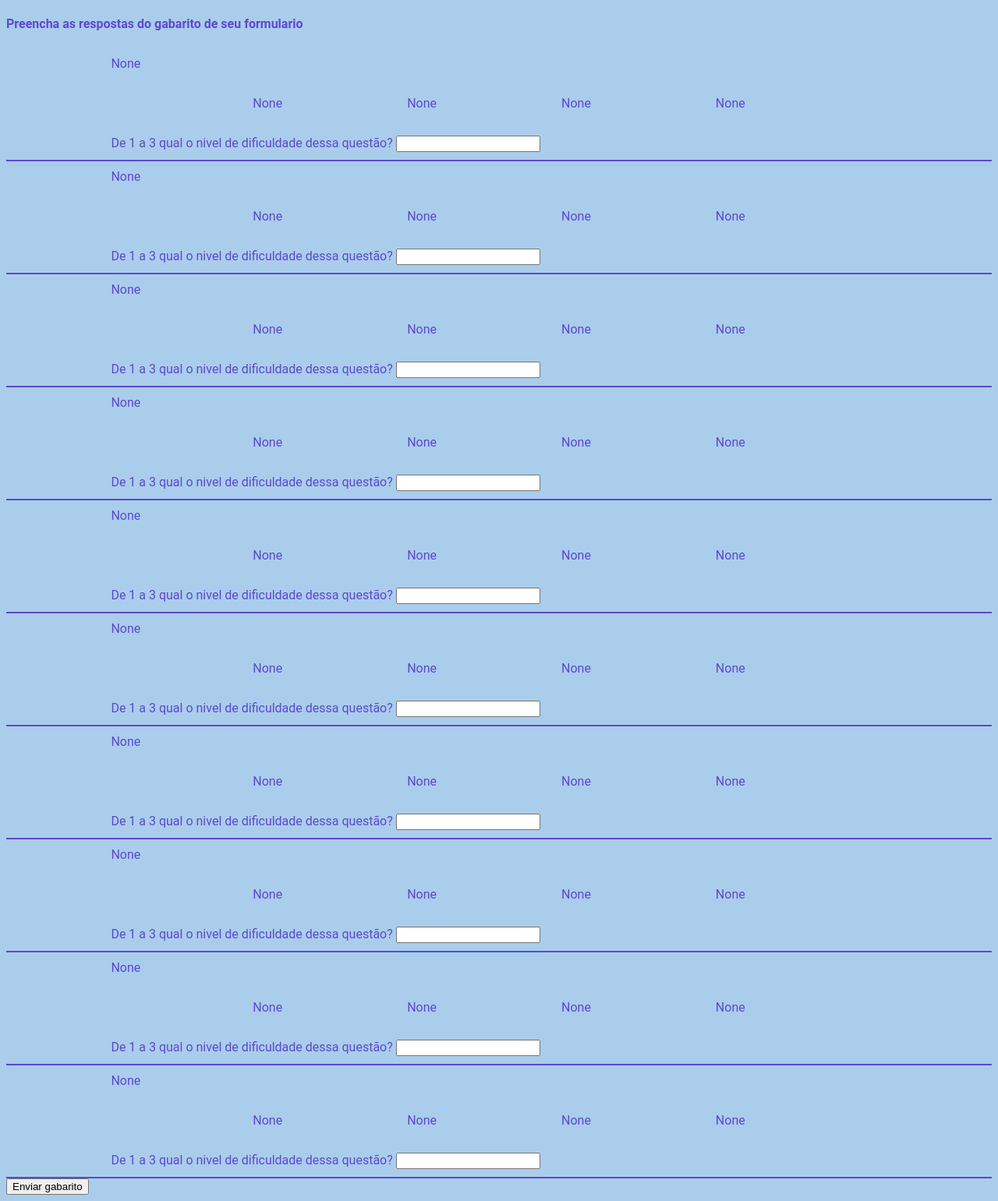
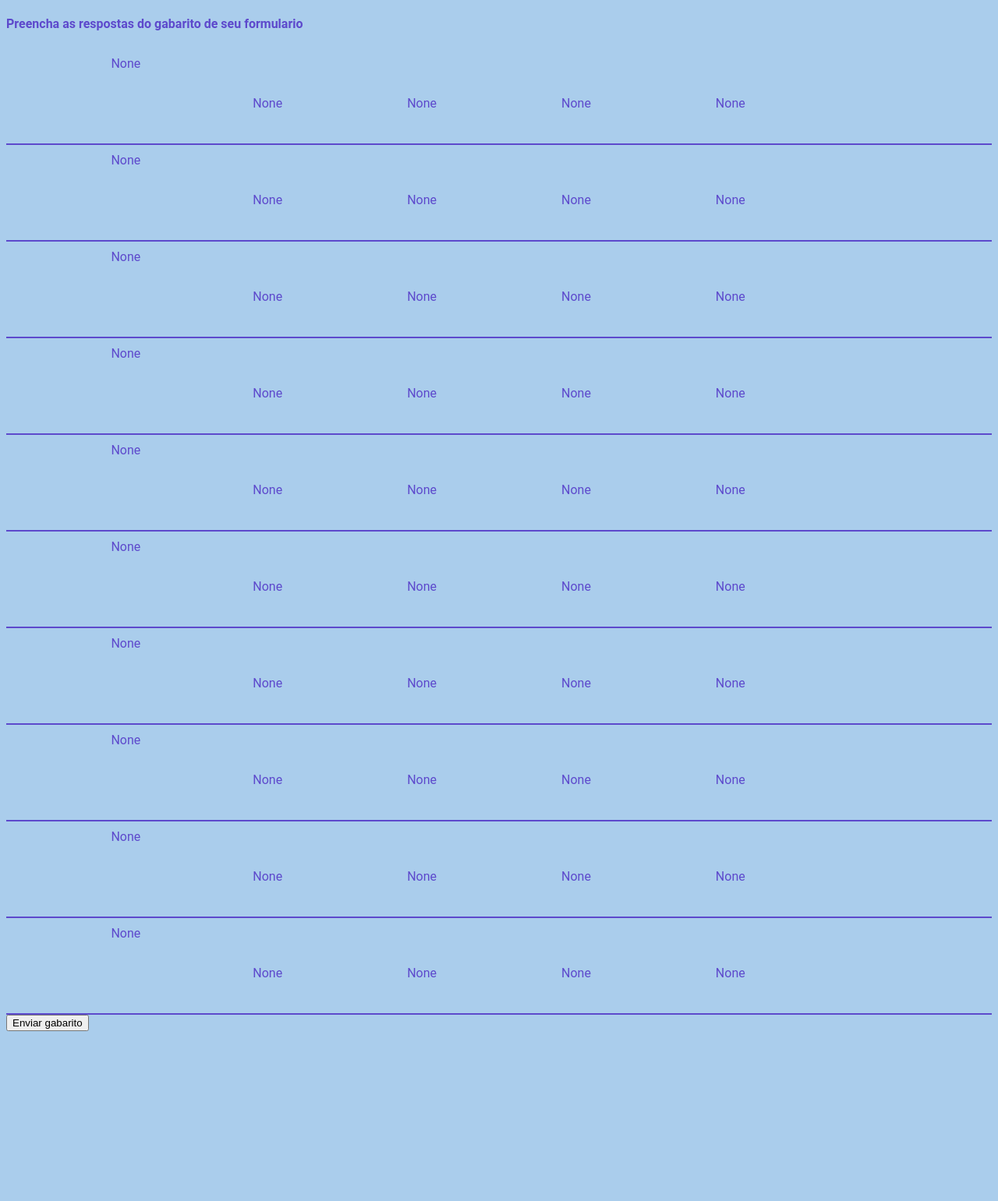
Before and after one commit to vitor-ximenes-oliveira/SAE, a Django app: page /gabaritoFormulario in a window 1280 px wide. Shown: the whole page at 78% size. After the commit the page ends 1323 px from the top, so only its background shows below. Run offline with Django 3.2, Linux system fonts and the light colour scheme; data that the repository does not hold is empty.

Commit message:
ajustes piloto3

```diff
--- a/SAE/SAE/urls.py
+++ b/SAE/SAE/urls.py
@@ -43,5 +43,6 @@
     path('gabaritoFormulario', views.gabaritoFormulario),
     path('telaAluno/<int:ra>', views.telaAluno, name='telaAluno'),
     path('preencherGabarito/<int:idProfessor', views.preencherGabarito),
+    path('telaAluno', views.telaAluno, name="telaAluno"),
     url(r'^editar_classe/(?P<idProfessor>[0-9]*)',views.editar_classe,name="editar_classe"),
 ]+static(settings.MEDIA_URL, document_root=settings.MEDIA_ROOT)
--- a/SAE/website/templates/gabaritoFormulario.html
+++ b/SAE/website/templates/gabaritoFormulario.html
@@ -27,8 +27,7 @@
                 <input type="radio" class="btn btn-check" id="radio4" name="btn-radio" value={{alternativaDquestao1}} minlength="1" required/>
                 <label class="btn" for="radio4">{{alternativaDquestao1}}</label>
             </div>
-        <label class="txt" for="text1">De 1 a 3 qual o nivel de dificuldade dessa questão?</label>
-        <input type="text" class="text_field" id="text1" name="text1"  minlength="1" required />
+
     </div>
 
     <div class="container_form">
@@ -43,8 +42,7 @@
                 <input type="radio" class="btn btn-check" id="radio8" name="btn-radio2" value={{alternativaDquestao2}} minlength="1" required/>
                 <label class="btn" for="radio8">{{alternativaDquestao2}}</label>
             </div>
-        <label class="txt" for="text2">De 1 a 3 qual o nivel de dificuldade dessa questão?</label>
-        <input type="text" class="text_field" id="text2" name="text2"  minlength="1" required />
+
     </div>
 
     <div class="container_form">
@@ -59,8 +57,7 @@
                 <input type="radio" class="btn btn-check" id="radio12" name="btn-radio3" value={{alternativaDquestao3}} minlength="1" required/>
                 <label class="btn" for="radio12">{{alternativaDquestao3}}</label>
             </div>
-        <label class="txt" for="text3">De 1 a 3 qual o nivel de dificuldade dessa questão?</label>
-        <input type="text" class="text_field" id="text3" name="text3"  minlength="1" required />
+
     </div>
 
     <div class="container_form">
@@ -75,8 +72,7 @@
                 <input type="radio" class="btn btn-check" id="radio16" name="btn-radio4" value={{alternativaDquestao4}} minlength="1" required/>
                 <label class="btn" for="radio16">{{alternativaDquestao4}}</label>
             </div>
-        <label class="txt" for="text4">De 1 a 3 qual o nivel de dificuldade dessa questão?</label>
-        <input type="text" class="text_field" id="text4" name="text4"  minlength="1" required />
+
     </div>
 
     <div class="container_form">
@@ -91,8 +87,7 @@
                 <input type="radio" class="btn btn-check" id="radio20" name="btn-radio5" value={{alternativaDquestao5}} minlength="1" required/>
                 <label class="btn" for="radio20">{{alternativaDquestao5}}</label>
             </div>
-        <label class="txt" for="text5">De 1 a 3 qual o nivel de dificuldade dessa questão?</label>
-        <input type="text" class="text_field" id="text5" name="text5"  minlength="1" required />
+
     </div>
 
     <div class="container_form">
@@ -107,8 +102,7 @@
                 <input type="radio" class="btn btn-check" id="radio24" name="btn-radio6" value={{alternativaDquestao6}} minlength="1" required/>
                 <label class="btn" for="radio24">{{alternativaDquestao6}}</label>
             </div>
-        <label class="txt" for="text6">De 1 a 3 qual o nivel de dificuldade dessa questão?</label>
-        <input type="text" class="text_field" id="text6" name="text6"  minlength="1" required />
+
     </div>
 
     <div class="container_form">
@@ -123,8 +117,7 @@
                 <input type="radio" class="btn btn-check" id="radio28" name="btn-radio7" value={{alternativaDquestao7}} minlength="1" required/>
                 <label class="btn" for="radio28">{{alternativaDquestao7}}</label>
             </div>
-        <label class="txt" for="text7">De 1 a 3 qual o nivel de dificuldade dessa questão?</label>
-        <input type="text" class="text_field" id="text7" name="text7"  minlength="1" required />
+
     </div>
 
     <div class="container_form">
@@ -139,8 +132,7 @@
                 <input type="radio" class="btn btn-check" id="radio32" name="btn-radio8" value={{alternativaDquestao8}} minlength="1" required/>
                 <label class="btn" for="radio32">{{alternativaDquestao8}}</label>
             </div>
-        <label class="txt" for="text8">De 1 a 3 qual o nivel de dificuldade dessa questão?</label>
-        <input type="text" class="text_field" id="text8" name="text8"  minlength="1" required />
+
     </div>
 
     <div class="container_form">
@@ -155,8 +147,7 @@
                 <input type="radio" class="btn btn-check" id="radio36" name="btn-radio9" value={{alternativaDquestao9}} minlength="1" required/>
                 <label class="btn" for="radio36">{{alternativaDquestao9}}</label>
             </div>
-        <label class="txt" for="text9">De 1 a 3 qual o nivel de dificuldade dessa questão?</label>
-        <input type="text" class="text_field" id="text9" name="text9"  minlength="1" required />
+
     </div>
 
     <div class="container_form">
@@ -171,8 +162,7 @@
                 <input type="radio" class="btn btn-check" id="radio40" name="btn-radio10" value={{alternativaDquestao10}} minlength="1" required/>
                 <label class="btn" for="radio40">{{alternativaDquestao10}}</label>
             </div>
-        <label class="txt" for="text10">De 1 a 3 qual o nivel de dificuldade dessa questão?</label>
-        <input type="text" class="text_field" id="text10" name="text10"  minlength="1" required />
+
     </div>
 
 
--- a/SAE/website/views.py
+++ b/SAE/website/views.py
@@ -259,6 +259,9 @@
         return redirect("feedback")
     elif 'responderFormulario' in request.POST:
         return redirect("responderFormulario")
+    elif 'Log out' in request.POST:
+        sair(request)
+        return redirect("login")
     return render(request,"telaAluno.html")
 
 
@@ -684,16 +687,6 @@
     resposta8 = Formulario.objects.values_list("respostaQuestao8",flat=True).first()
     resposta9 = Formulario.objects.values_list("respostaQuestao9",flat=True).first()
     resposta10 = Formulario.objects.values_list("respostaQuestao10",flat=True).first()
-    nivelQuestao1 = Formulario.objects.values_list("nivelQuestao1",flat=True).first()
-    nivelQuestao2 = Formulario.objects.values_list("nivelQuestao2",flat=True).first()
-    nivelQuestao3 = Formulario.objects.values_list("nivelQuestao3",flat=True).first()
-    nivelQuestao4 = Formulario.objects.values_list("nivelQuestao4",flat=True).first()
-    nivelQuestao5 = Formulario.objects.values_list("nivelQuestao5",flat=True).first()
-    nivelQuestao6 = Formulario.objects.values_list("nivelQuestao6",flat=True).first()
-    nivelQuestao7 = Formulario.objects.values_list("nivelQuestao7",flat=True).first()
-    nivelQuestao8 = Formulario.objects.values_list("nivelQuestao8",flat=True).first()
-    nivelQuestao9 = Formulario.objects.values_list("nivelQuestao9",flat=True).first()
-    nivelQuestao10 = Formulario.objects.values_list("nivelQuestao10",flat=True).first()
 
     if(questao1 == resposta1):
         acertos+=1
```
Also changed, not shown: SAE/website/models.py (+0 -10 lines), SAE/website/templates/CadastroProfessor.html (deleted, +0 -67 lines), SAE/website/migrations/0003_auto_20220912_1215.py (added).
